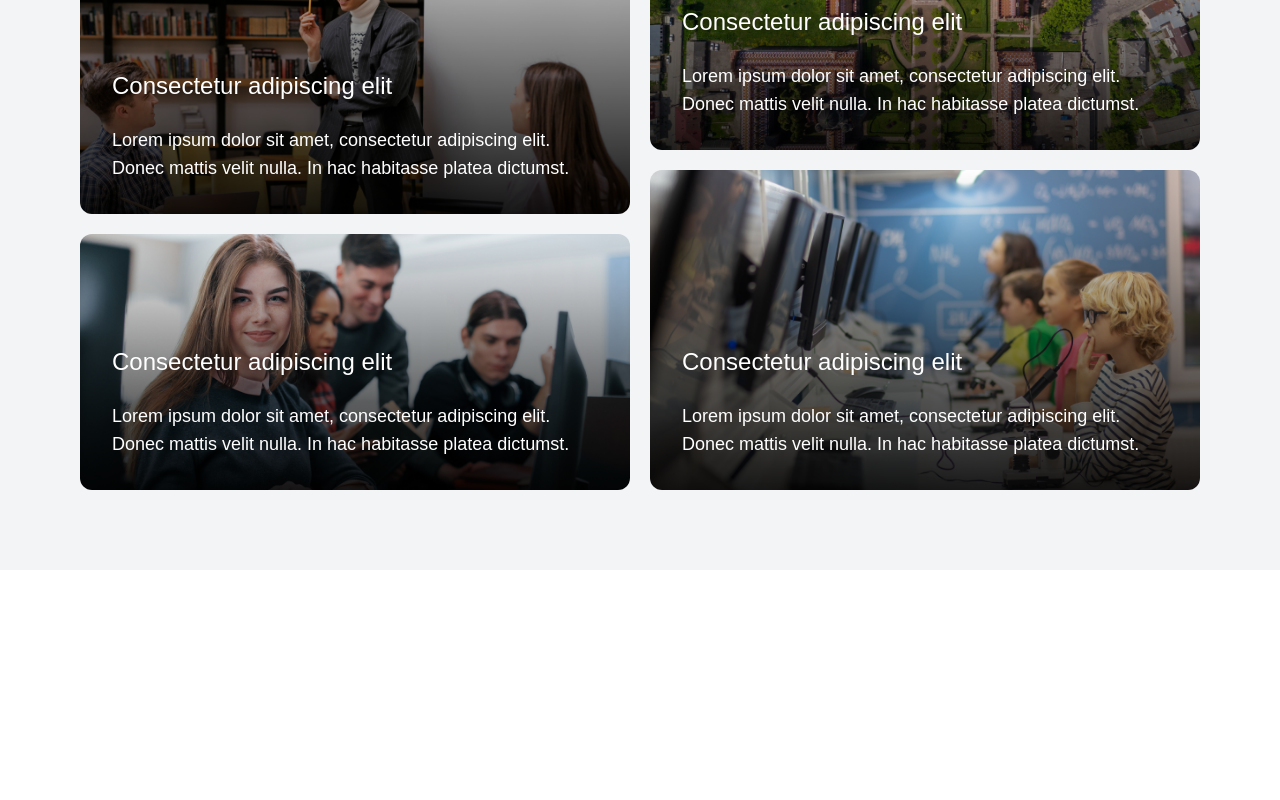
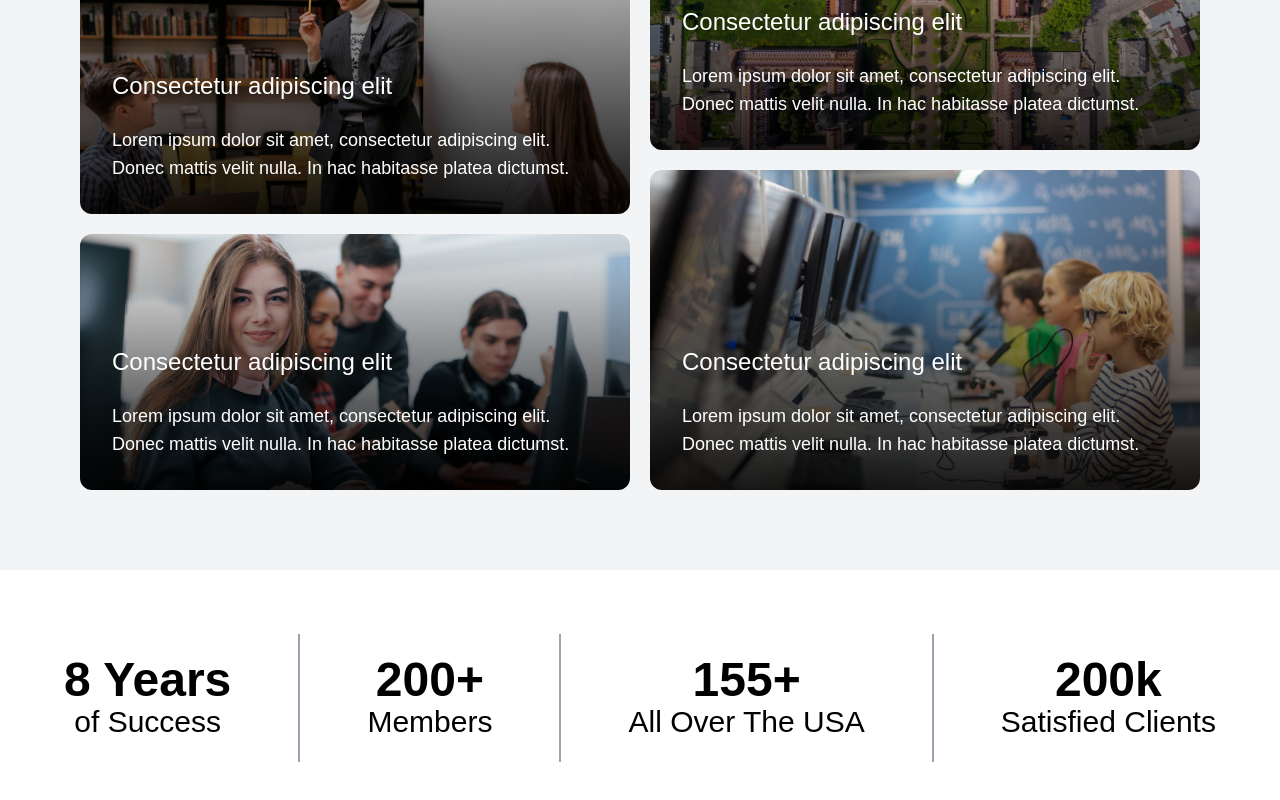
Before and after one commit to midhun-o/ms-test, a Next.js app: page / in a window 1280 px wide. Shown: the part 2870-3670 px from the top of the page. Before the commit the page ends 3440 px from the top, so only its background shows below. Built offline with nearby package versions, Linux system fonts and the light colour scheme.

Commit message:
Add Statistics Component

```diff
--- /dev/null
+++ b/src/app/components/StatisticsSection/StatisticsComponents/StatisticCard.tsx
@@ -0,0 +1,17 @@
+import React from 'react';
+
+interface StatisticCardProps {
+  title: string;
+  subtitle: string;
+}
+
+const StatisticCard: React.FC<StatisticCardProps> = ({ title, subtitle }) => {
+  return (
+    <div className="flex flex-col items-center text-center mb-8 md:mb-0">
+      <h2 className="text-3xl md:text-4xl lg:text-5xl font-semibold text-black">{title}</h2>
+      <p className="text-lg md:text-xl lg:text-3xl text-black">{subtitle}</p>
+    </div>
+  );
+};
+
+export default StatisticCard;
--- /dev/null
+++ b/src/app/components/StatisticsSection/StatisticsSection.tsx
@@ -0,0 +1,18 @@
+import React from 'react';
+import StatisticCard from './StatisticsComponents/StatisticCard';
+
+const StatisticsSection = () => {
+    return (
+      <div className="flex flex-col md:flex-row md:justify-between items-center p-4 md:p-16 mt-8 md:mt-0">
+        <StatisticCard title="8 Years" subtitle="of Success" />
+        <div className="hidden md:block w-[2px] h-32 bg-gray-400"></div>
+        <StatisticCard title="200+" subtitle="Members" />
+        <div className="hidden md:block w-[2px] h-32 bg-gray-400"></div>
+        <StatisticCard title="155+" subtitle="All Over The USA" />
+        <div className="hidden md:block w-[2px] h-32 bg-gray-400"></div>
+        <StatisticCard title="200k" subtitle="Satisfied Clients" />
+      </div>
+    );
+  };
+
+export default StatisticsSection;
--- a/src/app/page.tsx
+++ b/src/app/page.tsx
@@ -1,6 +1,7 @@
 import FeatureSection from "./components/FeatureSection/FeatureSection";
 import GallerySection from "./components/GallerySection/GallerySection";
 import HeroBanner from "./components/HeroBanner/HeroBanner";
+import StatisticsSection from "./components/StatisticsSection/StatisticsSection";
 
 export default function Home() {
   return (
@@ -8,6 +9,7 @@ export default function Home() {
       <HeroBanner></HeroBanner>
       <FeatureSection></FeatureSection>
       <GallerySection></GallerySection>
+      <StatisticsSection></StatisticsSection>
   </div>
   );
 }
```
